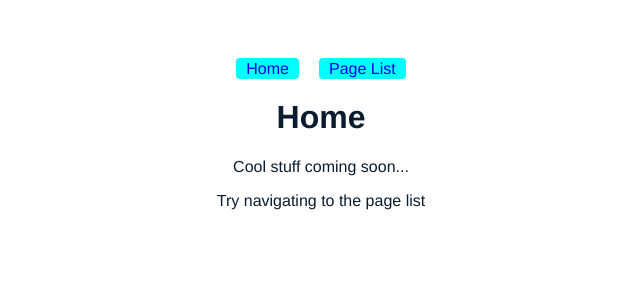
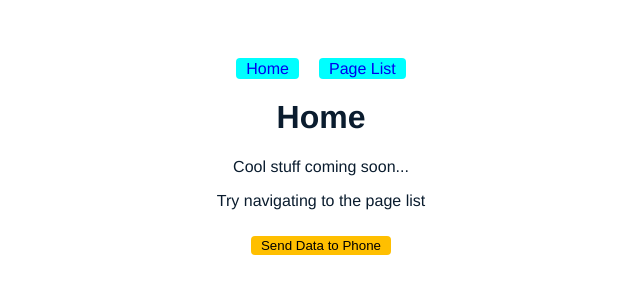
Before and after one commit to ianherri/notion_app, a Vue app: page / in a window 1280 px wide. Shown: the top 300 px of the page, without its empty margins (319-959 px from the left). Built offline with nearby package versions, Linux system fonts and the light colour scheme; no server answers.

Commit message:
add function to randomly select page and page content

```diff
--- a/src/components/NotionPage.vue
+++ b/src/components/NotionPage.vue
@@ -25,7 +25,8 @@
 <script>
 import { getPageContent, loadPageContent } from '../state/state.js'
 import { useRouter } from 'vue-router'
-import { postSMS } from '../services/EventService.js'
+import { selectRandomIndex } from '@/utils/index.js'
+// import { postSMS } from '../services/EventService.js'
 
 // import { computed } from 'vue'
 
@@ -43,11 +44,24 @@ export default {
 
     async function onClickSend(pagecontent) {
       let body = pagecontent.filter((block) => block.type == 'paragraph')
-      let text = body[0]
-      console.log(`from onClickSend ${text}`)
-      await postSMS({
-        body: text.paragraph.rich_text[0].plain_text,
-      })
+      let i = selectRandomIndex(body)
+      let text = body[i]
+
+      let textcontent = text.paragraph.rich_text[0].plain_text
+      while (textcontent.length < 300) {
+        if (i >= body.length - 1) {
+          break
+        } else {
+          i += 1
+          textcontent = textcontent.concat(
+            '...',
+            body[i].paragraph.rich_text[0].plain_text
+          )
+        }
+      }
+      /* await postSMS({
+        body: textcontent,
+      }) */
     }
 
     return {
--- /dev/null
+++ b/src/components/SendRandText.vue
@@ -0,0 +1,103 @@
+<template>
+  <div>
+    <button class="send-to-phone" @click.prevent="onClickPickRandomPage(pages)">
+      Send Data to Phone
+    </button>
+  </div>
+</template>
+
+<script>
+import {
+  getPages,
+  loadPages,
+  loadPageContent,
+  getPageContent,
+} from '../state/state.js'
+import { selectRandomIndex } from '@/utils/index.js'
+
+// import { useRouter } from 'vue-router'
+
+// import { postSMS } from '../services/EventService.js'
+
+// import { computed } from 'vue'
+
+export default {
+  name: 'SendRandText',
+  created() {
+    loadPages()
+  },
+  setup() {
+    async function onClickPickRandomPage() {
+      const pages = await getPages
+      let i = selectRandomIndex(pages.value) - 1
+      let randompageId = pages.value[i].id
+
+      await loadPageContent(randompageId)
+
+      const pagecontent = await getPageContent
+
+      if (pagecontent.value.length > 0) {
+        pagecontent
+      } else {
+        return onClickPickRandomPage()
+      }
+
+      sendRandomTextContent(pagecontent.value)
+    }
+
+    function sendRandomTextContent(page) {
+      let nonemptybody = page.filter((block) => block.type == 'paragraph')
+
+      let i = selectRandomIndex(nonemptybody)
+
+      let text = nonemptybody[i]
+
+      let textcontent =
+        text.paragraph.rich_text.length > 0
+          ? text.paragraph.rich_text[0].plain_text
+          : 'empty entry'
+
+      while (textcontent.length < 300) {
+        if (i >= nonemptybody.length - 1) {
+          break
+        } else {
+          i += 1
+          textcontent = textcontent.concat(
+            '...',
+            nonemptybody[i].paragraph.rich_text[0].plain_text
+          )
+        }
+        console.log(textcontent)
+      }
+    }
+
+    return { onClickPickRandomPage, sendRandomTextContent }
+  },
+}
+</script>
+
+<!-- Add "scoped" attribute to limit CSS to this component only -->
+<style scoped>
+.send-to-phone {
+  width: fit-content;
+  margin: 10px;
+  padding: 2px 10px 2px 10px;
+  background-color: rgb(255, 191, 0);
+  text-decoration: none;
+  border-radius: 4px;
+  border: none;
+}
+
+.send-to-phone:hover {
+  transition: ease-in-out 500ms;
+  background-color: rgb(16, 188, 207);
+  cursor: pointer;
+}
+
+img {
+  max-width: 400px;
+}
+p {
+  text-align: justify;
+}
+</style>
--- a/src/state/state.js
+++ b/src/state/state.js
@@ -18,6 +18,7 @@ const pagestate = ref({ pagecontent: [] })
 
 //------- utility to set new state -------
 function setPages(page) {
+  console.log(page.length)
   state.value.page = page
 }
 
@@ -35,6 +36,7 @@ async function loadPages() {
 async function loadPageContent(blockId) {
   console.log(`From loadPageContent ${blockId}`)
   const pagecontent = await getPagesContentEvent(blockId)
+
   setPageContent(pagecontent)
 }
 
--- /dev/null
+++ b/src/utils/index.js
@@ -0,0 +1,6 @@
+function selectRandomIndex(list) {
+  let i = Math.floor(Math.random() * list.length)
+  return i
+}
+
+export { selectRandomIndex }
--- a/src/views/HomeView.vue
+++ b/src/views/HomeView.vue
@@ -2,10 +2,13 @@
   <h1>Home</h1>
   <p>Cool stuff coming soon...</p>
   <p>Try navigating to the page list</p>
+  <SendRandText />
 </template>
 
 <script>
+import SendRandText from '@/components/SendRandText.vue'
 export default {
+  components: { SendRandText },
   setup() {
     return {}
   },
```
